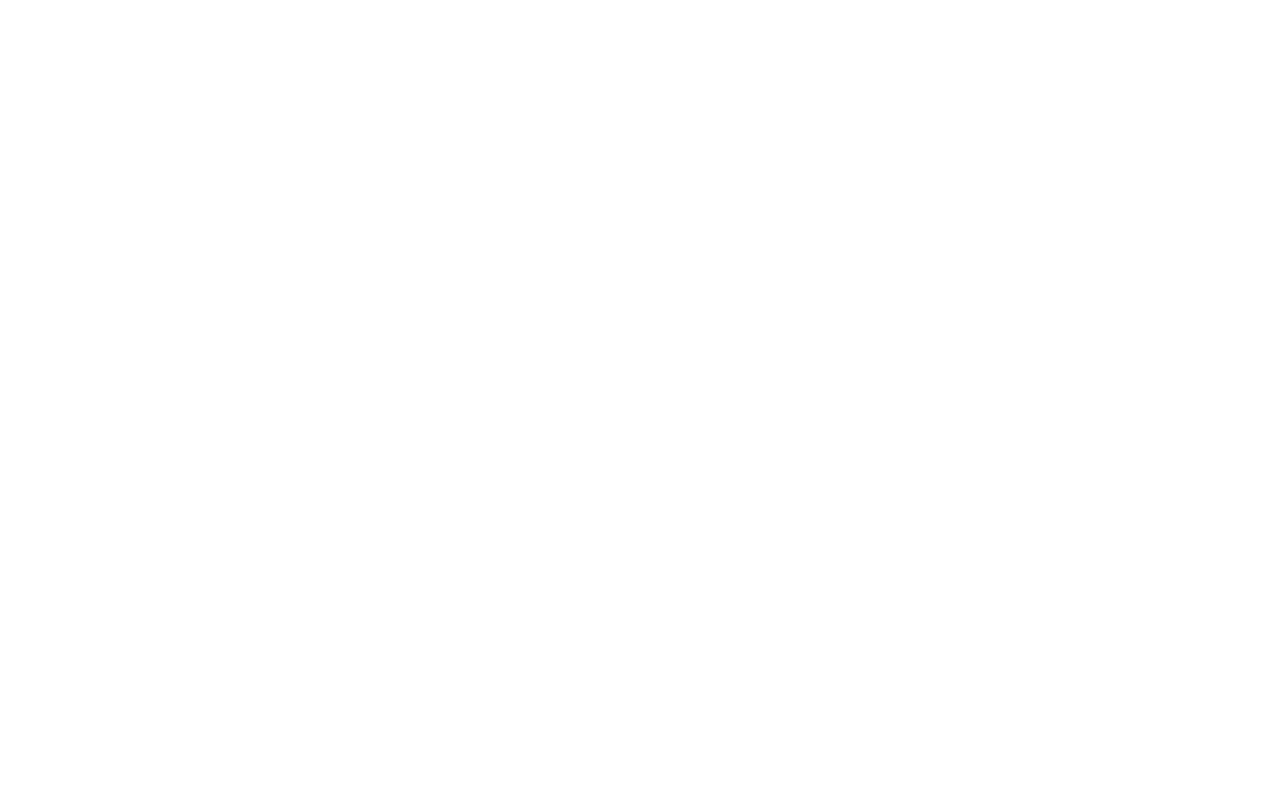
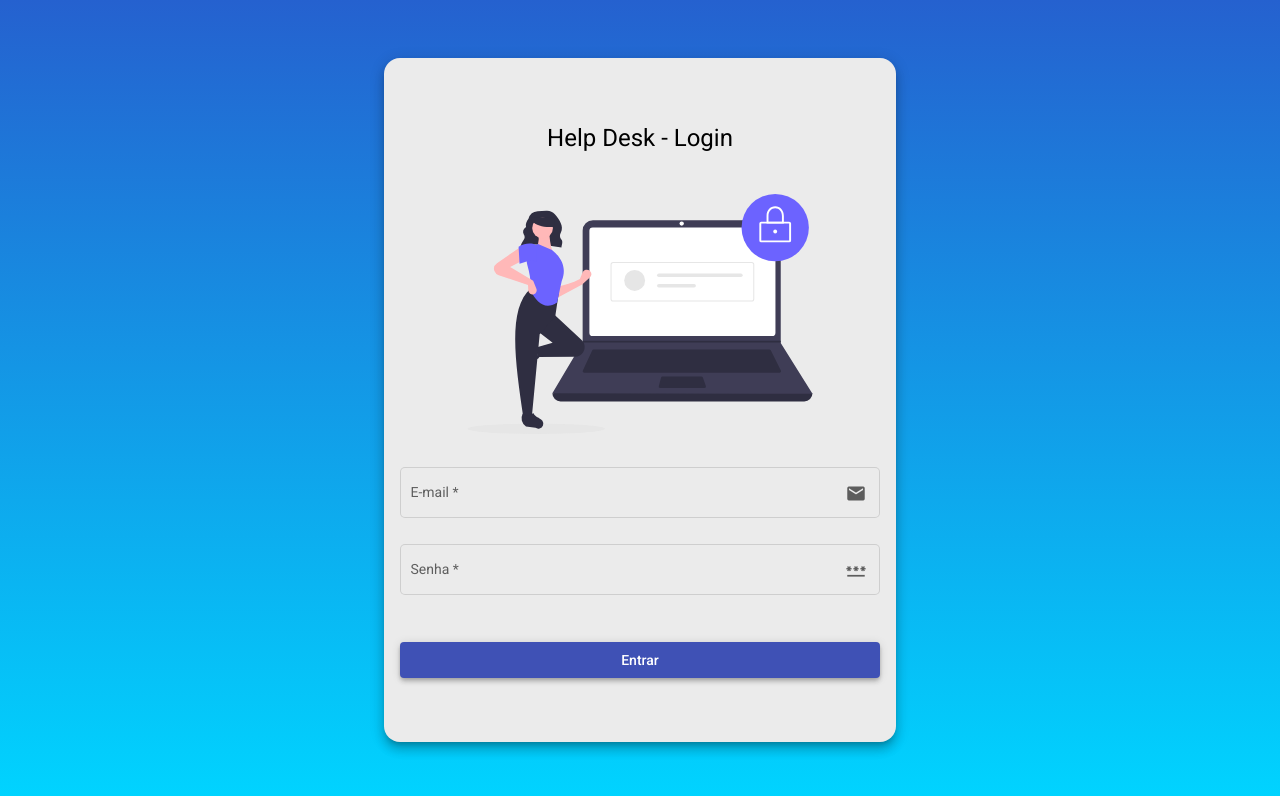
Before and after one commit to jopaulo666/helpdesk-front, an Angular app: page /login in a window 1280 px wide. Before the commit this address led to /. Shown: the top 796 px of the page. Built offline with nearby package versions, Linux system fonts and the light colour scheme.

Commit message:
Tela de login

```diff
--- a/src/app/app-routing.module.ts
+++ b/src/app/app-routing.module.ts
@@ -1,10 +1,12 @@
 import { NgModule } from '@angular/core';
 import { RouterModule, Routes } from '@angular/router';
 import { HomeComponent } from './components/home/home.component';
+import { LoginComponent } from './components/login/login.component';
 import { NavComponent } from './components/nav/nav.component';
 import { TecnicoListComponent } from './components/tecnico/tecnico-list/tecnico-list.component';
 
 const routes: Routes = [
+  {path: 'login', component: LoginComponent},
   {
     path: '', component: NavComponent, children: [
       {path: 'home', component: HomeComponent},
--- a/src/app/app.module.ts
+++ b/src/app/app.module.ts
@@ -32,6 +32,7 @@
 import { HomeComponent } from './components/home/home.component';
 import { HeaderComponent } from './components/header/header.component';
 import { TecnicoListComponent } from './components/tecnico/tecnico-list/tecnico-list.component';
+import { LoginComponent } from './components/login/login.component';
 /*import { HomeComponent } from './components/home/home.component';
 import { HeaderComponent } from './components/header/header.component';
 import { TecnicoListComponent } from './components/tecnico/tecnico-list/tecnico-list.component';
@@ -58,6 +59,7 @@
     HomeComponent,
     HeaderComponent,
     TecnicoListComponent,
+    LoginComponent,
    /*  NavComponent,
     HomeComponent,
     HeaderComponent,
--- /dev/null
+++ b/src/app/components/login/login.component.css
@@ -0,0 +1,38 @@
+.container {
+    height: 100%;
+    background: linear-gradient(180deg, rgba(2, 0, 36, 1) 0%, rgba(37, 97, 207, 1) 0%, rgba(0, 212, 255, 1) 100%);
+    display: flex;
+    align-items: center;
+    justify-content: center;
+}
+
+.form {
+    width: 30rem;
+    margin: auto;
+    background-color: rgb(235, 235, 235);
+    padding: 4rem 1rem;
+    border-radius: 1rem;
+}
+
+h1 {
+    width: 100%;
+    text-align: center;
+}
+
+img {
+    height: 15rem;
+    width: 100%;
+    margin: 1.5rem auto 1.5rem auto;
+}
+
+.full-width {
+    width: 100%;
+}
+
+button {
+    margin-top: 1.5rem;
+}
+
+mat-icon {
+    opacity: .6;
+}
--- /dev/null
+++ b/src/app/components/login/login.component.html
@@ -0,0 +1,23 @@
+<div class="container">
+    <form class="form mat-elevation-z8">
+
+        <h1>Help Desk - Login</h1>
+
+        <img src="assets/img/login-image.svg" alt="Help Desk - Login">
+
+        <mat-form-field class="full-width" appearance="outline">
+            <mat-label>E-mail</mat-label>
+            <input required name="email" matInput placeholder="Ex. fulano@mail.com">
+            <mat-icon matSuffix>email</mat-icon>
+        </mat-form-field>
+
+        <mat-form-field class="full-width" appearance="outline">
+            <mat-label>Senha</mat-label>
+            <input required name="senha" type="password" matInput placeholder="Ex. 123">
+            <mat-icon matSuffix>password</mat-icon>
+        </mat-form-field>
+
+        <button class="full-width mat-elevation-z4" mat-raised-button color="primary">Entrar</button>
+    </form>
+
+</div>
--- /dev/null
+++ b/src/app/components/login/login.component.ts
@@ -0,0 +1,15 @@
+import { Component, OnInit } from '@angular/core';
+
+@Component({
+  selector: 'app-login',
+  templateUrl: './login.component.html',
+  styleUrls: ['./login.component.css']
+})
+export class LoginComponent implements OnInit {
+
+  constructor() { }
+
+  ngOnInit(): void {
+  }
+
+}
```
